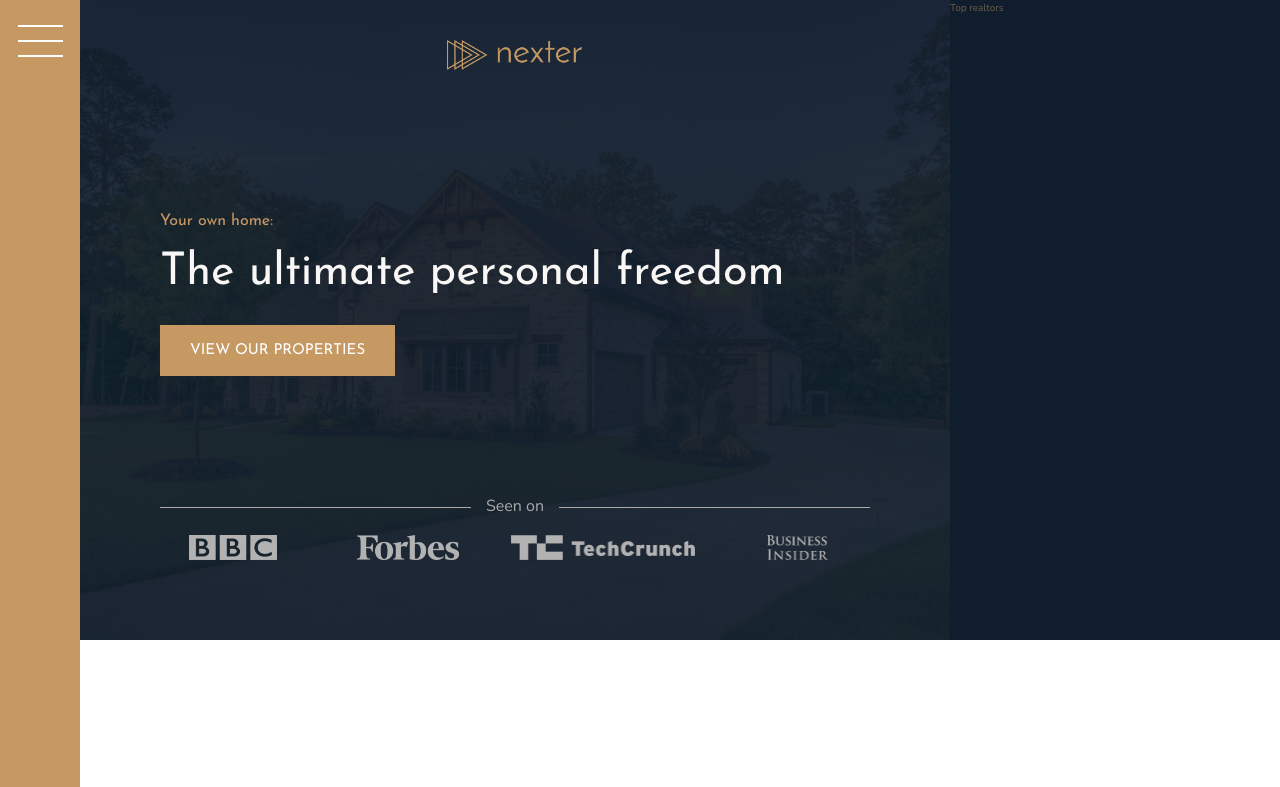
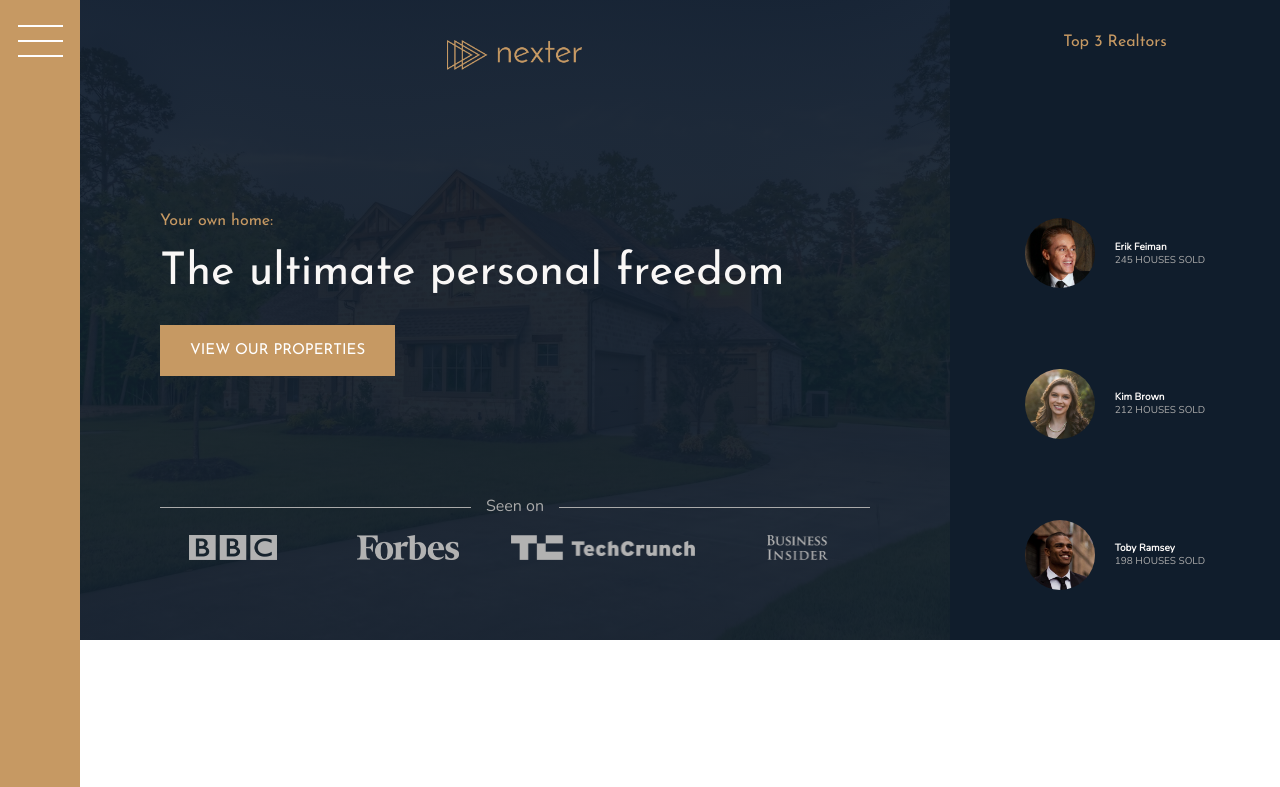
Before and after one commit to Tmoyni/Nexter, a website: page index.html in a window 1280 px wide. Shown: the top 787 px of the page. Drawn offline with nearby package versions, Linux system fonts and the light colour scheme.

Commit message:
implemented realtors section

```diff
--- a/index.html
+++ b/index.html
@@ -29,7 +29,26 @@
             </div>
         </header>
         <div class="realtors">
-            Top realtors
+            <h3 class="heading-3">Top 3 Realtors</h3>
+            <div class="realtors__list">
+                <img src="img/realtor-1.jpeg" alt="Realtor 1" class="realtors__img">
+                <div class="realtors__details">
+                    <h4 class="heading-4--light">Erik Feiman</h4>
+                    <p class="realtors__sold">245 houses sold</p>
+                </div>
+
+                <img src="img/realtor-2.jpeg" alt="Realtor 1" class="realtors__img">
+                <div class="realtors__details">
+                    <h4 class="heading-4--light">Kim Brown</h4>
+                    <p class="realtors__sold">212 houses sold</p>
+                </div>
+
+                <img src="img/realtor-3.jpeg" alt="Realtor 1" class="realtors__img">
+                <div class="realtors__details">
+                    <h4 class="heading-4--light">Toby Ramsey</h4>
+                    <p class="realtors__sold">198 houses sold</p>
+                </div>
+            </div>
         </div>
 
         <section class="features">
--- a/sass/_realtors.scss
+++ b/sass/_realtors.scss
@@ -1,4 +1,30 @@
 .realtors {
     background-color: $color-secondary;
     grid-column: col-start 7 / full-end;
+    padding: 3rem;
+
+    display: grid;
+    justify-content: center;
+    justify-items: center;
+    grid-row-gap: 2rem;
+
+    &__list {
+        display: grid;
+        grid-template-columns: min-content max-content;
+        grid-column-gap: 2rem;
+        grid-row-gap: 5vh;
+        align-items: center;
+    }
+
+    &__img {
+        width: 7rem;
+        border-radius: 50%;
+        display: block;
+    }
+
+    &__sold {
+        text-transform: uppercase;
+        color: $color-grey-light-2;
+        margin-top: -3px;
+    }
 }
```
Also changed, not shown: css/style.css.
